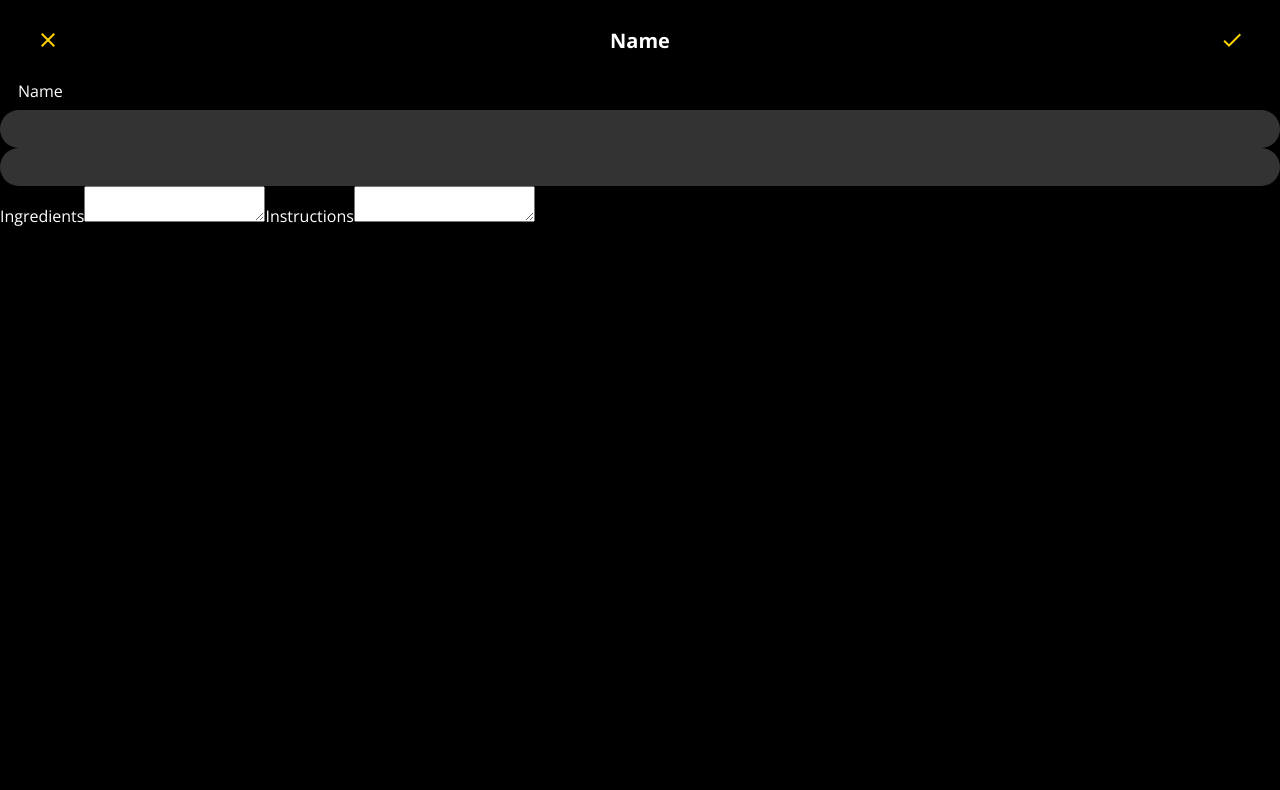
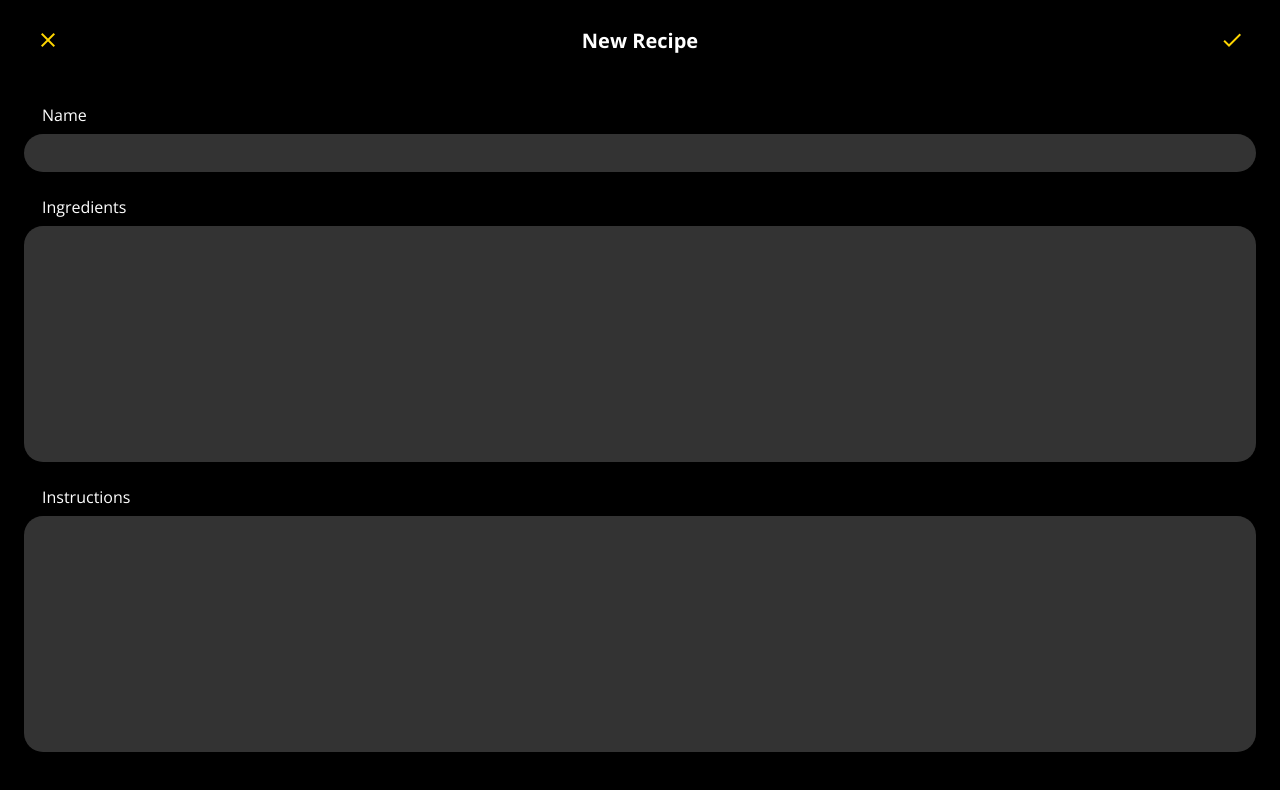
Before and after one commit to christinaheidt/recipes-frontend, a Next.js app: page /new in a window 1280 px wide. Shown: the top 790 px of the page. Built offline with nearby package versions, Linux system fonts and the light colour scheme.

Commit message:
create recipe

```diff
--- a/components/icon-button.tsx
+++ b/components/icon-button.tsx
@@ -17,6 +17,7 @@ const MaterialIcon = styled.i`
 `;
 
 const StyledIconButton = styled.button`
+  cursor: pointer;
   display: inline-flex;
   align-items: center;
   justify-content: center;
@@ -30,10 +31,14 @@ const StyledIconButton = styled.button`
   width: 3rem;
   text-align: center;
   transition: all 0.2s;
-  &:hover,
+  &:hover:not(:disabled),
   &:focus {
     background-color: ${(props) => props.theme.colors.primary30};
     outline: none;
+  }
+  &:disabled {
+    color: ${(props) => props.theme.colors.color50};
+    cursor: default;
   }
 `;
 
@@ -41,13 +46,13 @@ type LinkButtonProps = {
   icon: string
 }
 
-export default function IconButton(props: {icon: string}) {
+export const IconButton = forwardRef<HTMLButtonElement, React.ButtonHTMLAttributes<HTMLButtonElement> & LinkButtonProps>((props, ref) => {
   return (
-    <StyledIconButton>
+    <StyledIconButton type={props.type} disabled={props.disabled} ref={ref}>
       <MaterialIcon>{props.icon}</MaterialIcon>
     </StyledIconButton>
   );
-}
+});
 
 export const LinkIconButton = forwardRef<HTMLLinkElement, ComponentPropsWithRef<Link> & LinkButtonProps>((props, ref) => {
   return (
@@ -56,3 +61,5 @@ export const LinkIconButton = forwardRef<HTMLLinkElement, ComponentPropsWithRef<
     </StyledIconButton>
   );
 });
+
+export default IconButton;
--- a/components/text-field/text-field.tsx
+++ b/components/text-field/text-field.tsx
@@ -1,5 +1,5 @@
 import styled from "styled-components";
-import React from "react";
+import React, { forwardRef } from "react";
 
 type LabelProps = {
   active: boolean;
@@ -35,32 +35,55 @@ const Input = styled.input`
   border: ${(props) => props.theme.borders.inputBorderWidth} solid transparent;
   color: inherit;
   font-size: inherit;
-  border-radius: 2rem;
+  border-radius: 1.1875rem;
   padding-top: ${(props) => props.theme.spacing.xs};
   padding-bottom: ${(props) => props.theme.spacing.xs};
   padding-left: ${(props) => props.theme.spacing.s};
   padding-right: ${(props) => props.theme.spacing.s};
+  margin-bottom: ${props => props.theme.spacing.m};
   transition: all 0.2s;
+  resize: none;
 `;
 
 type TextFieldProps = {
-  text: string;
   label?: string;
-  multiline?: boolean;
 };
 
-const TextField: React.FunctionComponent<TextFieldProps> = (props) => {
+const TextField = forwardRef<HTMLInputElement, React.InputHTMLAttributes<HTMLInputElement> & TextFieldProps>((props, ref) => {
   const [isFocused, toggleFocused] = React.useState(false);
   return (
     <>
       {props.label ? <Label active={isFocused}>{props.label}</Label> : <></>}
-
-      <Input
+      <Input ref={ref} value={props.value}
+        onChange={props.onChange}
+        disabled={props.disabled}
+        required={props.required}
+        type={props.type}
         onFocus={() => toggleFocused(true)}
         onBlur={() => toggleFocused(false)}
       />
     </>
   );
-};
+});
+
+export const TextArea = forwardRef<HTMLTextAreaElement, React.TextareaHTMLAttributes<HTMLTextAreaElement> & TextFieldProps>((props, ref) => {
+  const [isFocused, toggleFocused] = React.useState(false);
+  return (
+    <>
+      {props.label ? <Label active={isFocused}>{props.label}</Label> : <></>}
+      <Input as="textarea" ref={ref} value={props.value}
+        autoFocus={props.autoFocus}
+        cols={props.cols}
+        rows={props.rows}
+        placeholder={props.placeholder}
+        onChange={props.onChange}
+        disabled={props.disabled}
+        required={props.required}
+        onFocus={() => toggleFocused(true)}
+        onBlur={() => toggleFocused(false)}
+      />
+    </>
+  );
+});
 
 export default TextField;
--- a/pages/new.tsx
+++ b/pages/new.tsx
@@ -3,35 +3,51 @@ import Link from "next/link";
 import Headerbar from "../components/Header/headerbar";
 import HeaderTitle from "../components/Header/header-title";
 import IconButton, { LinkIconButton } from "../components/icon-button";
-import TextField from "../components/text-field/text-field";
+import TextField, { TextArea } from "../components/text-field/text-field";
+import styled from "styled-components";
+import { FunctionComponent } from "react";
+import React from "react";
+import { createRecipe } from "../recipes/recipe";
+import { useRouter } from "next/dist/client/router";
 
-type NewState = {
-  name: string;
-  ingredients: string;
-  instructions: string[];
+
+const Container = styled.div`
+  padding: ${props => props.theme.spacing.m}
+`
+
+const New: FunctionComponent = () => {
+  const [name, onNameChange] = React.useState("");
+  const [ingredients, onIngredientsChange] = React.useState("");
+  const [instructions, onInstructionsChange] = React.useState("");
+  const router = useRouter();
+  const onSubmit = async (e: any) => {
+    e.preventDefault();
+    const createdRecipe = await createRecipe({name: name, ingredients: ingredients, instructions: instructions});
+    router.push(`/recipes/${createdRecipe.id?.toString()}` );
   }
-
-export default function New() {
   return (
     <>
       <Head>
-          <title>Recipes</title>
+        <title>New Recipe</title>
       </Head>
       <main>
+        <form onSubmit={(e) => onSubmit(e)}>
           <Headerbar>
             <Link href="/" passHref>
               <LinkIconButton icon="clear" />
             </Link>
-            <HeaderTitle title="Name"/>
-            <IconButton icon="check" />
+            <HeaderTitle title="New Recipe" />
+            <IconButton icon="check" type="submit" />
           </Headerbar>
-          <TextField text="huhu" label="Name"/>
-          <TextField text="huhu"/>
-          <label>Ingredients</label>
-          <textarea/>
-          <label>Instructions</label>
-          <textarea/>
+          <Container>
+            <TextField label="Name" value={name} onChange={(e) => onNameChange(e.target.value)} type="text" required />
+            <TextArea label="Ingredients" value={ingredients} onChange={(e) => onIngredientsChange(e.target.value)} rows={12} />
+            <TextArea label="Instructions" value={instructions} onChange={(e) => onInstructionsChange(e.target.value)} rows={12} />
+          </Container>
+        </form>
       </main>
     </>
   );
 }
+
+export default New;
--- a/recipes/recipe.ts
+++ b/recipes/recipe.ts
@@ -1,21 +1,29 @@
 import axios from "axios";
 
 export type Recipe = {
-    id: number;
+    id?: number;
     name: string;
     ingredients: string;
     instructions: string;
 }
 
+const ENDPOINT = 'https://localhost:5001/api/recipes';
+
 export const getRecipes = async () => {
     //TODO: Remove this
     process.env["NODE_TLS_REJECT_UNAUTHORIZED"] = "0";
-    const response = await axios.get<Recipe[]>('https://localhost:5001/api/recipes');
+    const response = await axios.get<Recipe[]>(ENDPOINT);
     return response.data;
 }
 
 export const getRecipe = async(id: string) => {
     process.env["NODE_TLS_REJECT_UNAUTHORIZED"] = "0";
-    const response = await axios.get<Recipe>(`https://localhost:5001/api/recipes/${id}`);
+    const response = await axios.get<Recipe>(`${ENDPOINT}/${id}`);
     return response.data;
 }
+
+export const createRecipe = async(recipe: Recipe) => {
+    process.env["NODE_TLS_REJECT_UNAUTHORIZED"] = "0";
+    const response = await axios.post<Recipe>(ENDPOINT, recipe);
+    return response.data;
+}
```
Lines whose indentation alone changed are shown as unchanged.
